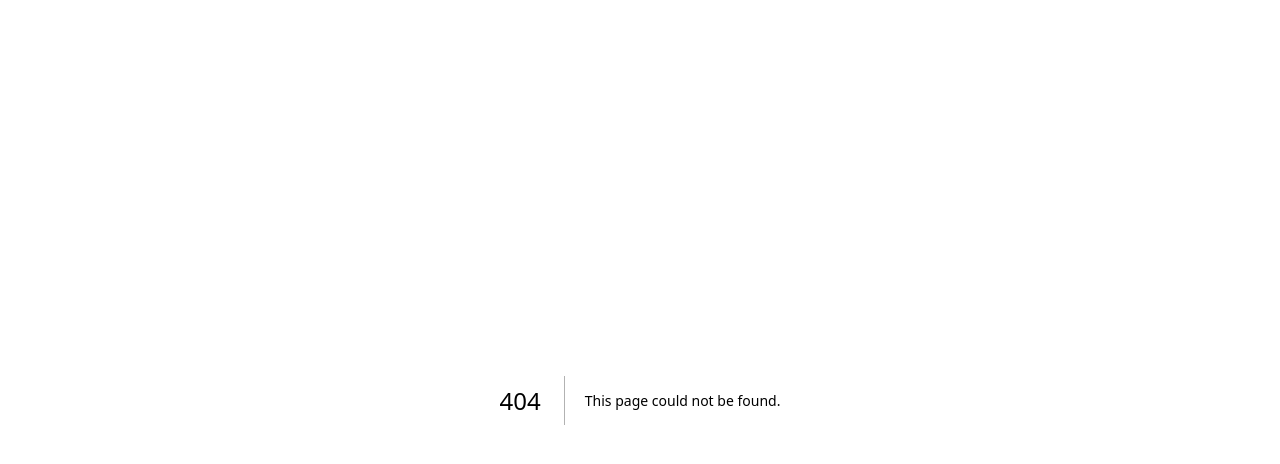
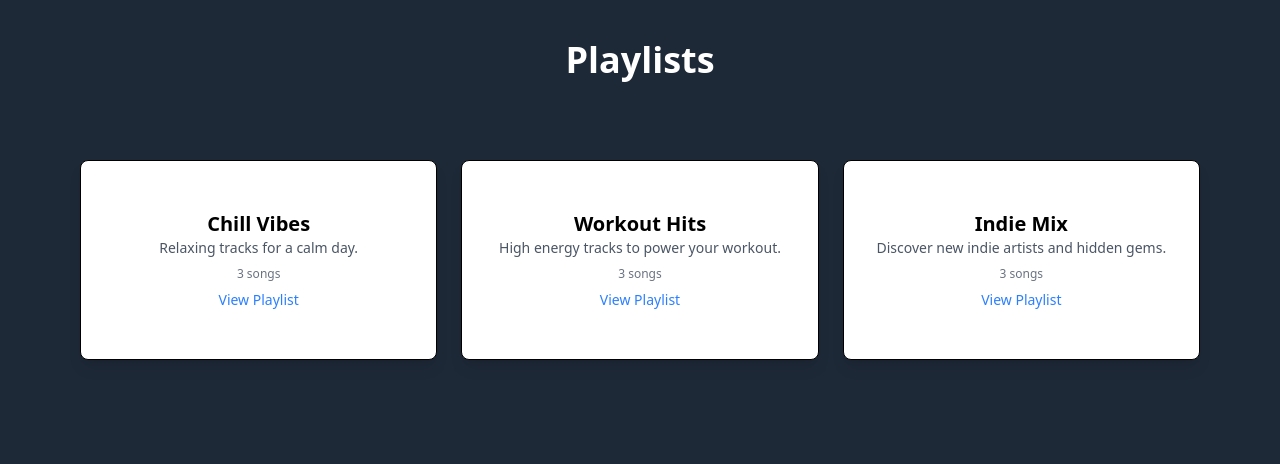
Before and after one commit to lilah-durney/bootcamp-playlist, a Next.js app in the folder playlist_project/: page /playlists in a window 1280 px wide. Before the commit this address had no page. Shown: the top 464 px of the page. Built offline with nearby package versions, Linux system fonts and the light colour scheme.

Commit message:
playlist page, specific song page

```diff
--- a/playlist_project/src/components/header.tsx
+++ b/playlist_project/src/components/header.tsx
@@ -1,5 +1,6 @@
 import React from 'react';
-
+import PlaylistIndex from '@/pages/playlists';
+import Link from "next/link";
 
 const Header = () => {
     return (
@@ -8,8 +9,8 @@ const Header = () => {
         <h1 className="text-xl font-bold">Playlist Creator</h1>
         <nav>
           <ul className="flex space-x-6">
-            <li><a href="#" className="hover:text-gray-400">Home</a></li>
-            <li><a href="#" className="hover:text-gray-400">Playlists</a></li>
+            <Link href="/" className="hover:text-gray-400">Home</Link>
+            <Link href="/playlists" className="hover:text-gray-400">Playlists</Link>
           </ul>
         </nav>
       </div>
--- /dev/null
+++ b/playlist_project/src/data/example_data.ts
@@ -0,0 +1,35 @@
+ // example_data.ts
+ import {Playlist} from "@/types/playlist";
+
+ export const playlists: Playlist[] = [
+     {
+         id: "1",
+         title: "Chill Vibes",
+         description: "Relaxing tracks for a calm day.",
+         songs: [
+             { id: "s1", title: "Morning Breeze", artist: "Lo-Fi Beats", album: "Sunrise", duration: "3:45" },
+             { id: "s2", title: "Lazy Afternoon", artist: "Smooth Sounds", album: "Daydream", duration: "4:05" },
+             { id: "s3", title: "Night Lights", artist: "City Groove", album: "Metropolis", duration: "3:50" },
+         ],
+     },
+     {
+         id: "2",
+         title: "Workout Hits",
+         description: "High energy tracks to power your workout.",
+         songs: [
+             { id: "s4", title: "Run Faster", artist: "Beat Booster", album: "Energy", duration: "3:30" },
+             { id: "s5", title: "Push It", artist: "Fitness Flow", album: "Adrenaline", duration: "4:00" },
+             { id: "s6", title: "Last Rep", artist: "Gym Heroes", album: "Victory", duration: "3:40" },
+         ],
+     },
+     {
+         id: "3",
+         title: "Indie Mix",
+         description: "Discover new indie artists and hidden gems.",
+         songs: [
+             { id: "s7", title: "Wandering", artist: "The Strays", album: "Lost & Found", duration: "4:15" },
+             { id: "s8", title: "City Lights", artist: "Urban Tales", album: "Nightlife", duration: "3:55" },
+             { id: "s9", title: "Quiet Moments", artist: "Solo Sound", album: "Reflection", duration: "4:05" },
+         ],
+     },
+ ];
--- a/playlist_project/src/pages/index.tsx
+++ b/playlist_project/src/pages/index.tsx
@@ -1,6 +1,7 @@
 import { Geist, Geist_Mono } from "next/font/google";
 import Header from "../components/header";
 import Footer from "../components/footer";
+import PlaylistIndex from "./playlists";
 
 const geistSans = Geist({
   variable: "--font-geist-sans",
--- /dev/null
+++ b/playlist_project/src/pages/playlists/[id].tsx
@@ -0,0 +1,32 @@
+import {Playlist} from "@/types/playlist"
+import {playlists} from "@/data/example_data"
+import {useRouter} from 'next/router';
+
+function PlaylistDetails() {
+    const router = useRouter();
+    const {id} = router.query;
+
+    //Find the right playlist based off of id.
+    const playlist = playlists.find((p) => p.id == id);
+
+    if (!playlist) {
+        return <h1 className = "text-white text-center mt-10">Playlist not found</h1>
+    }
+    return (
+        <div>
+         <h1 className="text-2xl font-bold m-10 text-center text-white">{playlist.title}</h1>
+        <ul>
+        {playlist.songs.map((song) => (
+            <li key = {song.id} className = "text-white m-5">
+                {song.title} by {song.artist} - {song.duration} seconds
+            </li>
+        ))}
+    </ul>
+
+        </div>
+
+    )
+
+}
+
+export default PlaylistDetails;
--- /dev/null
+++ b/playlist_project/src/pages/playlists/index.tsx
@@ -0,0 +1,33 @@
+import React from 'react';
+import Link from "next/link";
+
+import { Playlist } from "@/types/playlist";
+import { playlists } from "@/data/example_data";
+
+function PlaylistIndex() {
+    return (
+        <div>
+            <h1 className="text-4xl font-bold m-10 text-center text-white">Playlists</h1>
+            <div className="grid grid-cols-1 md:grid-cols-2 lg:grid-cols-3 gap-6 m-20">
+                {playlists.map((playlist) => (
+                    <div
+                        key={playlist.id}
+                        className="bg-white border rounded-lg p-4 shadow-lg flex flex-col items-center justify-center text-center h-[200px] transition-transform transform hover:scale-103"
+                    >
+                        <h2 className="text-xl font-semibold">{playlist.title}</h2>
+                        <p className="text-gray-600 text-sm mb-2">{playlist.description}</p>
+                        <p className="text-gray-500 text-xs">{playlist.songs.length} songs</p>
+                        <Link
+                            href={`/playlists/${playlist.id}`}
+                            className="text-blue-500 hover:underline text-sm mt-2"
+                        >
+                            View Playlist
+                        </Link>
+                    </div>
+                ))}
+            </div>
+        </div>
+    );
+}
+
+export default PlaylistIndex;
--- a/playlist_project/src/styles/globals.css
+++ b/playlist_project/src/styles/globals.css
@@ -1 +1,8 @@
 @import "tailwindcss";
+
+
+body {
+    background-color: #1E2938;
+}
+
+/* header: #101828 */
--- /dev/null
+++ b/playlist_project/src/types/playlist.ts
@@ -0,0 +1,17 @@
+
+//Define a Song interface
+export interface Song {
+    id: string;
+    title: string;
+    artist: string;
+    album: string;
+    duration: string;
+}
+
+//Define a Playlist interace that includes an array of Song objects
+export interface Playlist {
+    id: string;
+    title: string;
+    description: string;
+    songs: Song[]
+}
```
